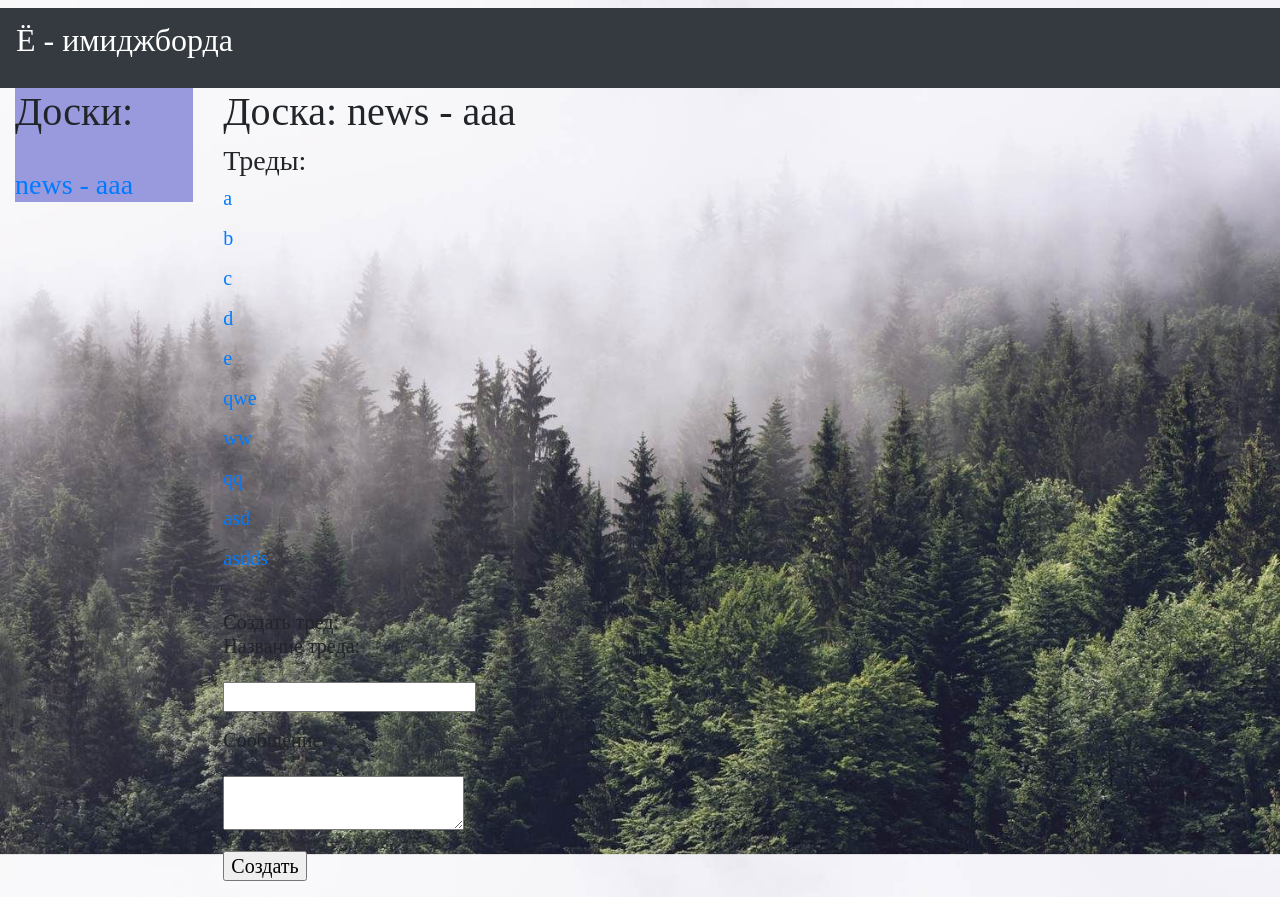
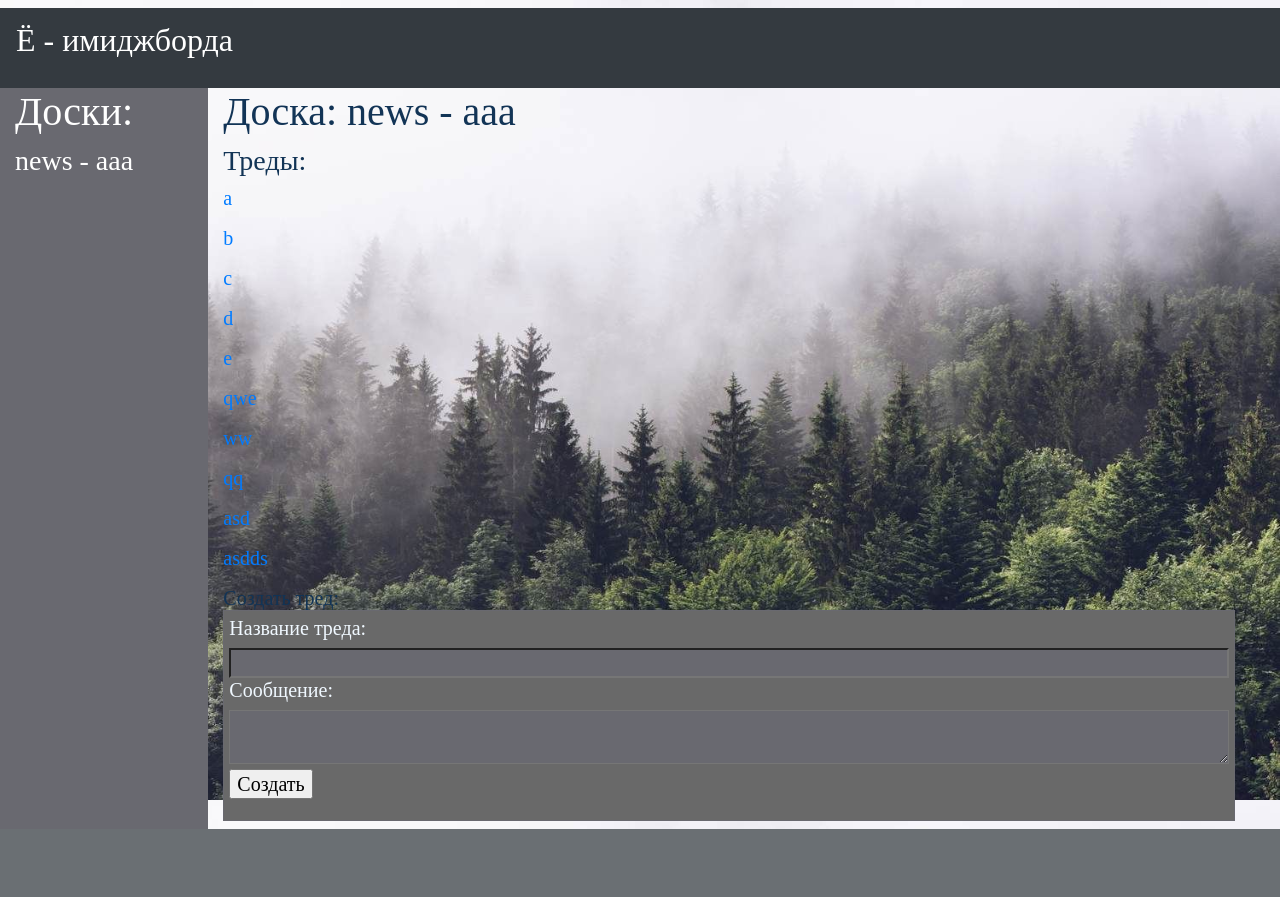
Before and after one commit to Bull-ochka/web-project, a Flask app: a page that uses templates/board.html in a window 1280 px wide. After the commit the page ends 829 px from the top, so only its background shows below. Run offline with Flask 2, Linux system fonts and the light colour scheme; data comes from the database, SQL or seed files in the repository; some libraries are stand-ins or nearby versions.

Commit message:
design changes
+ new decor for forms
+ fixed background ugliness. again.
+ added pretty nice decor of board-list

```diff
--- a/static/css/main.css
+++ b/static/css/main.css
@@ -1,11 +1,36 @@
+.list {
+    background: #696970;
+    margin-left: 0px;
+    float: left;
+    color: #ffffff;
+}
+.form-maker {
+    background-color: #696969;
+    color: #f0f8ff;
+    padding: 5px;
+    width: 100%;
+    border: 1px solid #696970; /* Рамка вокруг слоя */
+}
+#title {
+    width: 100%;
+    background-color: #696970;
+    color: #f0f8ff;
+}
+#message {
+    width: 100%;
+    background-color: #696970;
+    color: #f0f8ff;
+}
+#threadmessage {
+    width: 100%;
+}
 body {
-    background-color: #9999cc;
+    background-color: #2F4F4F;
     background-image: url('/static/img/forest-back.jpg');
     background-size: 100%;
+    background-repeat: no-repeat;
+    background-attachment: fixed;
     font-family: "Times New Roman", sans-serif;
     font-weight: 100;
+    color: #123456;
 }
-#list {
-    background-color: #9999dd;
-    font-color: #000000;
-}
--- a/templates/board.html
+++ b/templates/board.html
@@ -5,11 +5,11 @@
 {% block body %}
 <div class="container-fluid">
   <div class="row w-100">
-    <div class="col-2">
+    <div class="col-2 list">
       {{ super() }}
     </div>
 
-    <div class="col-10">
+    <div class="col">
       <h1>Доска: {{ board.prefix }} - {{ board.name }}</h1>
 
       <h3>Треды:</h3>
@@ -23,16 +23,17 @@
           {% endfor %} -->
         </div>
 
-        <br>Создать тред:<br>
-        <form class="thread-maker" method="post" onsubmit="createThreadFunc">
-          {{ form.hidden_tag() }}
-
-          <p>{{ form.title.label }}   </p>
-          <p>{{ form.title }}         </p>
-          <p>{{ form.message.label }} </p>
-          <p>{{ form.message }}       </p>
-          <p><input type="submit" value="Создать"></p>
-        </form>
+        <div id="threadCreate">
+          Создать тред:
+          <form class="form-maker" method="post" onsubmit="createThreadFunc">
+            {{ form.hidden_tag() }}
+            {{ form.title.label }}<br>
+            {{ form.title }} <br>
+            {{ form.message.label }}<br>
+            {{ form.message }}
+            <p><input type="submit" value="Создать"></p>
+          </form>
+        </div>
       </h5>
 
     </div>
--- a/templates/board_list.html
+++ b/templates/board_list.html
@@ -2,14 +2,13 @@
 
 {% block body %}
 
-<div id="list">
-  <h1>Доски:</h1>
-  {% for board in boards %}
-    <br>
-  <h3><p><a href="{{ url_for('board', board_prefix=board.prefix) }}">{{ board.prefix }} - {{ board.name }}</a></p></h3>
-  {% else %}
-    Похоже, здесь нет ни одной доски!
-  {% endfor %}
-</div>
+
+    <h1>Доски:</h1>
+      {% for board in boards %}
+      <h3><a class="list" href="{{ url_for('board', board_prefix=board.prefix) }}">{{ board.prefix }} - {{ board.name }}</a></h3>
+      {% else %}
+        Похоже, здесь нет ни одной доски!
+      {% endfor %}
+
 
 {% endblock %}
--- a/templates/thread.html
+++ b/templates/thread.html
@@ -5,10 +5,10 @@
 {% block body %}
 <div class="container-fluid">
   <div class="row w-100">
-    <div class="col-2">
+    <div class="col-2 list">
       {{ super() }}
     </div>
-    <div class="col-10">
+    <div class="col">
       <h2>
         {{ thread.title }}:
       </h2>
@@ -18,7 +18,7 @@
         <!-- All posts get from AJAX -->
       </div>
 
-      <form class="post-maker" method="post" id="message_form">
+      <form class="form-maker" method="post" id="message_form">
 
         {{ form.hidden_tag() }}
 
```
